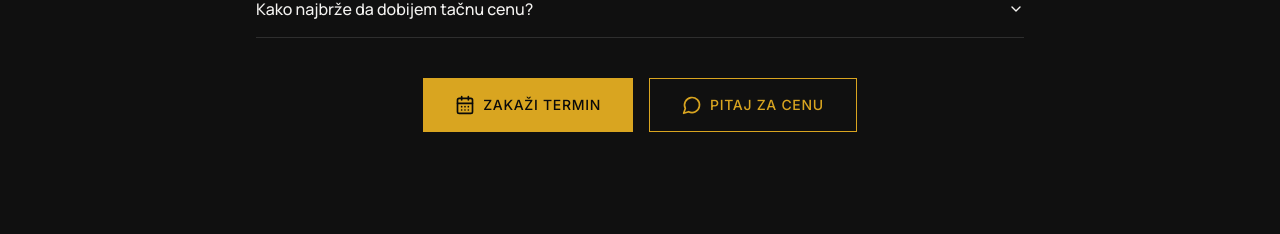
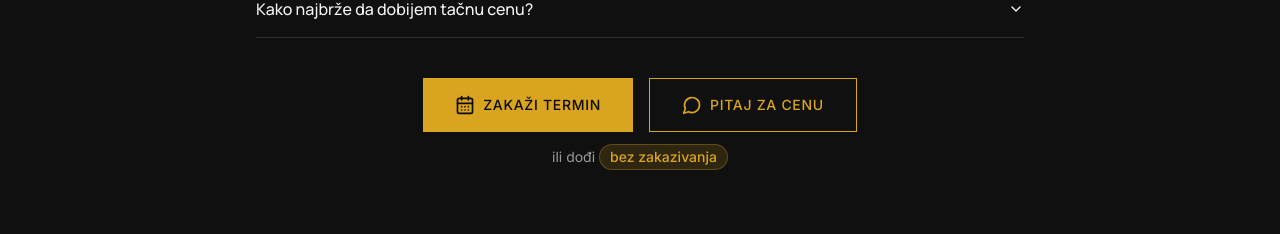
Before and after one commit to bcrnic/modni-frizer-vojkan, a React (Vite) app: page / in a window 1280 px wide. Shown: the part 4335-4569 px from the top of the page. Built offline with nearby package versions, Linux system fonts and the light colour scheme; no server answers; the HTML template or start-up script is replaced by a standard one.

Commit message:
Add walk-in note under pricing and FAQ CTAs

```diff
--- a/src/components/PricingFAQ.tsx
+++ b/src/components/PricingFAQ.tsx
@@ -68,6 +68,12 @@ const PricingFAQ = ({ onBookingOpen }: PricingFAQProps) => {
               Pitaj za cenu
             </a>
           </div>
+          <p className="mt-3 text-center text-sm text-muted-foreground">
+            ili dođi{" "}
+            <span className="inline-flex items-center rounded-full bg-primary/15 border border-primary/30 px-2.5 py-0.5 text-sm text-primary font-medium">
+              bez zakazivanja
+            </span>
+          </p>
         </div>
       </div>
     </section>
--- a/src/components/sections/FAQ.tsx
+++ b/src/components/sections/FAQ.tsx
@@ -49,10 +49,16 @@ const FAQ = ({ onBookingOpen }: FAQProps) => {
           </div>
 
           {onBookingOpen && (
-            <div className="mt-10 flex justify-center">
+            <div className="mt-10 flex flex-col items-center">
               <button onClick={onBookingOpen} className="btn-gold">
                 Zakaži termin
               </button>
+              <p className="mt-3 text-sm text-muted-foreground">
+                ili dođi{" "}
+                <span className="inline-flex items-center rounded-full bg-primary/15 border border-primary/30 px-2.5 py-0.5 text-sm text-primary font-medium">
+                  bez zakazivanja
+                </span>
+              </p>
             </div>
           )}
         </ScrollReveal>
```
